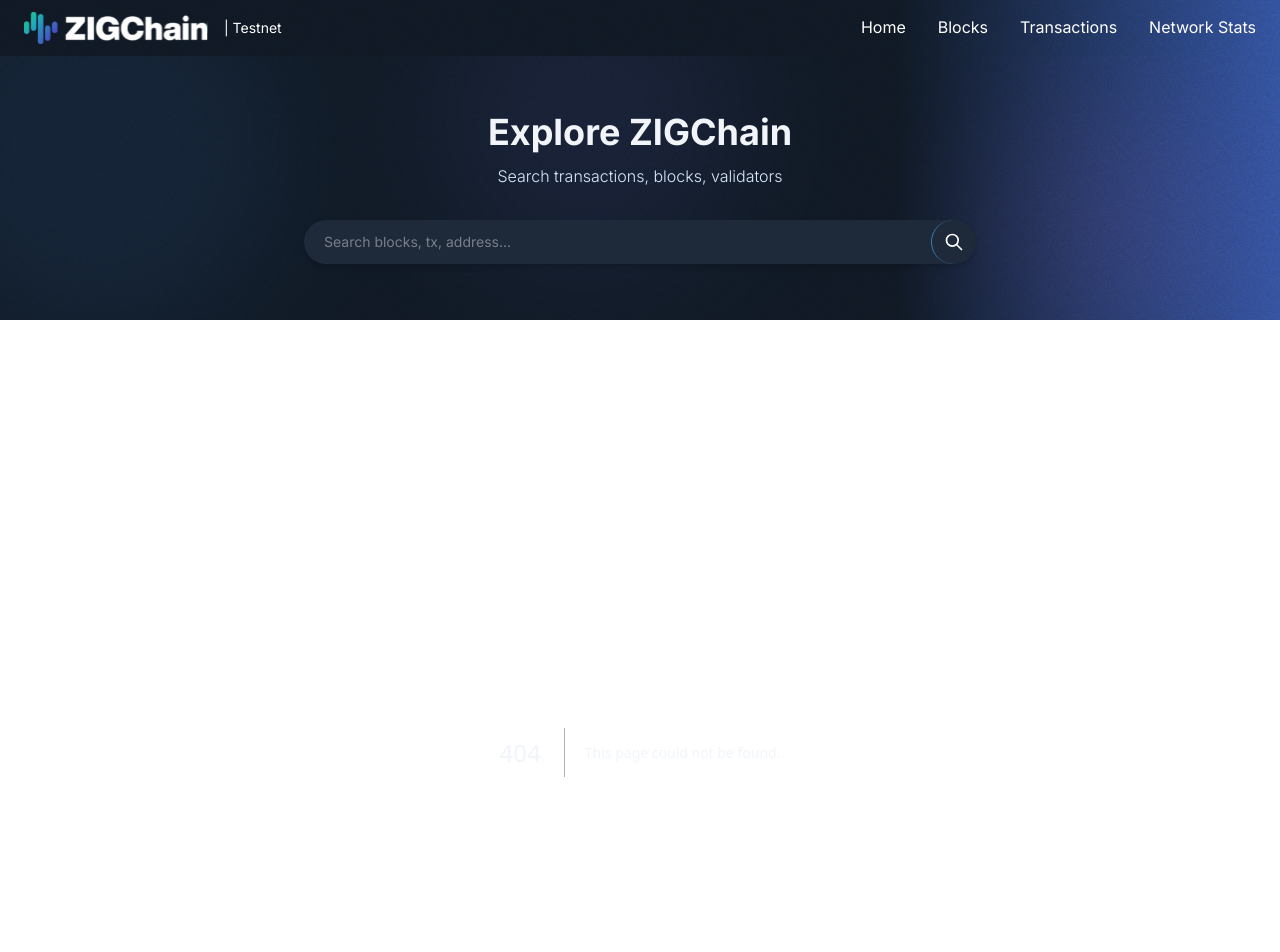
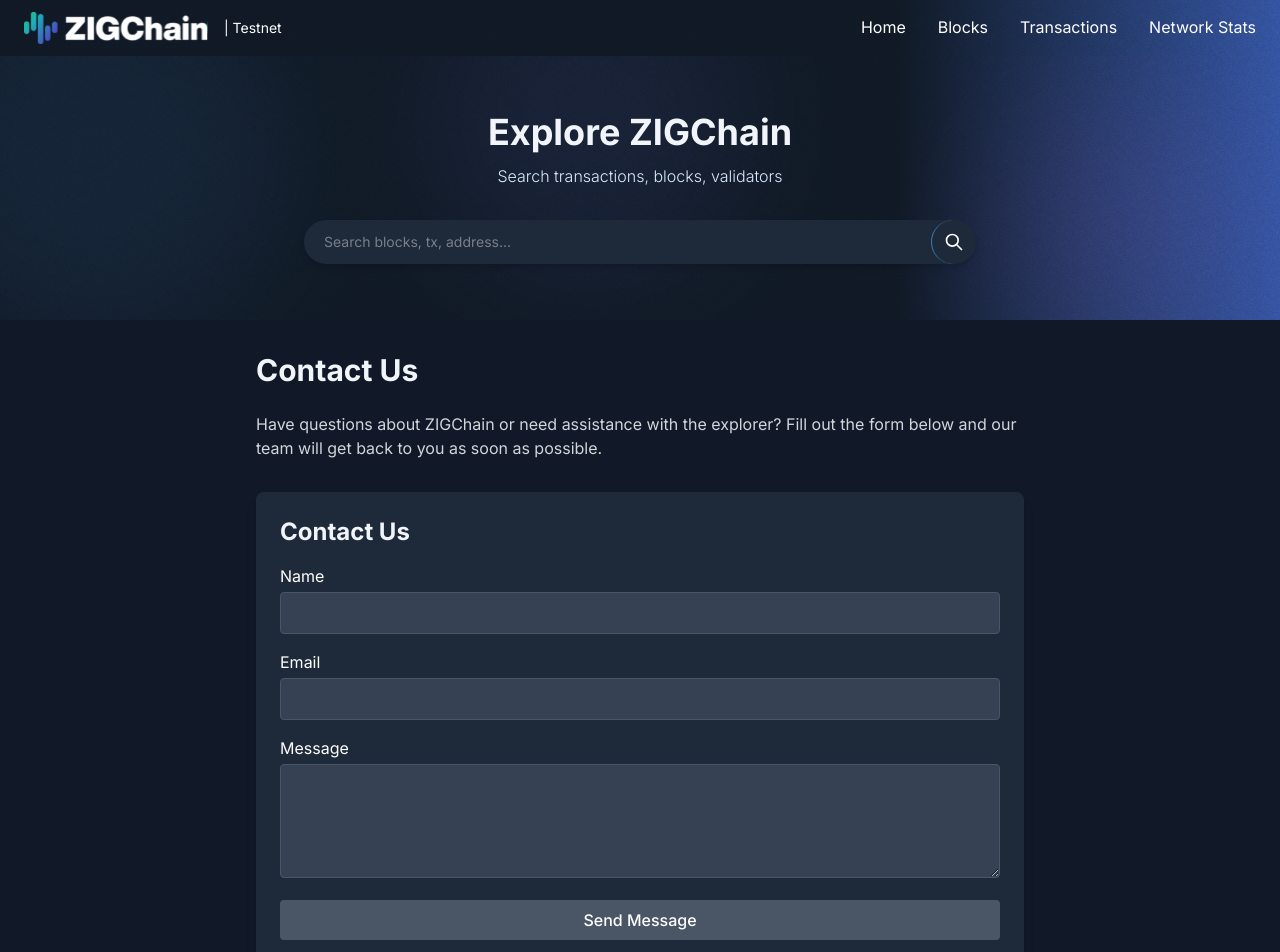
Before and after one commit to saadaltafofficial/zigchain-explorer, a Next.js app: page /contact in a window 1280 px wide. Before the commit this address had no page. Shown: the top 952 px of the page. Built offline with nearby package versions, Linux system fonts and the light colour scheme.

Commit message:
cloudfareadded

```diff
--- /dev/null
+++ b/app/api/verify-turnstile/route.ts
@@ -0,0 +1,60 @@
+import { NextRequest, NextResponse } from 'next/server';
+
+// Cloudflare Turnstile verification endpoint
+const TURNSTILE_VERIFY_URL = 'https://challenges.cloudflare.com/turnstile/v0/siteverify';
+// Your secret key from Cloudflare Turnstile
+const TURNSTILE_SECRET_KEY = '0x4AAAAAABew5Em_yqc4KU03gAblPApA_FY';
+
+export async function POST(request: NextRequest) {
+  try {
+    const { token } = await request.json();
+
+    if (!token) {
+      return NextResponse.json(
+        { success: false, error: 'Missing token' },
+        { status: 400 }
+      );
+    }
+
+    // Verify the token with Cloudflare
+    const formData = new URLSearchParams();
+    formData.append('secret', TURNSTILE_SECRET_KEY);
+    formData.append('response', token);
+
+    // Add the user's IP address if available
+    const ip = request.headers.get('x-forwarded-for');
+    if (ip) {
+      formData.append('remoteip', ip);
+    }
+
+    const result = await fetch(TURNSTILE_VERIFY_URL, {
+      method: 'POST',
+      body: formData,
+      headers: {
+        'Content-Type': 'application/x-www-form-urlencoded',
+      },
+    });
+
+    const outcome = await result.json();
+
+    if (outcome.success) {
+      return NextResponse.json({ success: true });
+    } else {
+      console.error('Turnstile verification failed:', outcome);
+      return NextResponse.json(
+        {
+          success: false,
+          error: 'Verification failed',
+          details: outcome['error-codes']
+        },
+        { status: 400 }
+      );
+    }
+  } catch (error) {
+    console.error('Error verifying Turnstile token:', error);
+    return NextResponse.json(
+      { success: false, error: 'Internal server error' },
+      { status: 500 }
+    );
+  }
+}
--- /dev/null
+++ b/app/components/ContactForm.tsx
@@ -0,0 +1,145 @@
+'use client';
+
+import { useState } from 'react';
+import Turnstile from './Turnstile';
+
+const ContactForm = () => {
+  const [name, setName] = useState('');
+  const [email, setEmail] = useState('');
+  const [message, setMessage] = useState('');
+  const [turnstileToken, setTurnstileToken] = useState<string | null>(null);
+  const [isSubmitting, setIsSubmitting] = useState(false);
+  const [submitStatus, setSubmitStatus] = useState<{ success?: boolean; message?: string } | null>(null);
+
+  const handleSubmit = async (e: React.FormEvent) => {
+    e.preventDefault();
+
+    if (!turnstileToken) {
+      setSubmitStatus({
+        success: false,
+        message: 'Please complete the Cloudflare Turnstile challenge'
+      });
+      return;
+    }
+
+    setIsSubmitting(true);
+    setSubmitStatus(null);
+
+    try {
+      // First verify the Turnstile token
+      const verifyResponse = await fetch('/api/verify-turnstile', {
+        method: 'POST',
+        headers: { 'Content-Type': 'application/json' },
+        body: JSON.stringify({ token: turnstileToken }),
+      });
+
+      const verifyResult = await verifyResponse.json();
+
+      if (!verifyResult.success) {
+        throw new Error(verifyResult.error || 'Turnstile verification failed');
+      }
+
+      // Now proceed with submitting the form data
+      // For a real implementation, you would send the form data to your backend
+      // const response = await fetch('/api/contact', {
+      //   method: 'POST',
+      //   headers: { 'Content-Type': 'application/json' },
+      //   body: JSON.stringify({ name, email, message }),
+      // });
+
+      // For now, we'll just simulate a successful submission
+      await new Promise(resolve => setTimeout(resolve, 1000));
+
+      setSubmitStatus({
+        success: true,
+        message: 'Your message has been sent successfully!'
+      });
+
+      // Reset form
+      setName('');
+      setEmail('');
+      setMessage('');
+      setTurnstileToken(null);
+
+    } catch (error) {
+      setSubmitStatus({
+        success: false,
+        message: 'An error occurred. Please try again later.'
+      });
+    } finally {
+      setIsSubmitting(false);
+    }
+  };
+
+  return (
+    <div className="bg-gray-800 p-6 rounded-lg shadow-lg">
+      <h2 className="text-2xl font-bold mb-4">Contact Us</h2>
+
+      <form onSubmit={handleSubmit} className="space-y-4">
+        <div>
+          <label htmlFor="name" className="block mb-1">Name</label>
+          <input
+            type="text"
+            id="name"
+            value={name}
+            onChange={(e) => setName(e.target.value)}
+            required
+            className="w-full px-4 py-2 rounded bg-gray-700 text-white border border-gray-600 focus:outline-none focus:ring-2 focus:ring-blue-500"
+          />
+        </div>
+
+        <div>
+          <label htmlFor="email" className="block mb-1">Email</label>
+          <input
+            type="email"
+            id="email"
+            value={email}
+            onChange={(e) => setEmail(e.target.value)}
+            required
+            className="w-full px-4 py-2 rounded bg-gray-700 text-white border border-gray-600 focus:outline-none focus:ring-2 focus:ring-blue-500"
+          />
+        </div>
+
+        <div>
+          <label htmlFor="message" className="block mb-1">Message</label>
+          <textarea
+            id="message"
+            value={message}
+            onChange={(e) => setMessage(e.target.value)}
+            required
+            rows={4}
+            className="w-full px-4 py-2 rounded bg-gray-700 text-white border border-gray-600 focus:outline-none focus:ring-2 focus:ring-blue-500"
+          />
+        </div>
+
+        <div className="my-4">
+          <Turnstile
+            siteKey="0x4AAAAAABew5HhnhEinNHWQ"
+            onVerify={(token) => setTurnstileToken(token)}
+            theme="dark"
+          />
+        </div>
+
+        <button
+          type="submit"
+          disabled={isSubmitting || !turnstileToken}
+          className={`w-full py-2 px-4 rounded font-medium ${
+            isSubmitting || !turnstileToken
+              ? 'bg-gray-600 cursor-not-allowed'
+              : 'bg-blue-600 hover:bg-blue-700'
+          } transition-colors`}
+        >
+          {isSubmitting ? 'Sending...' : 'Send Message'}
+        </button>
+
+        {submitStatus && (
+          <div className={`p-3 rounded ${submitStatus.success ? 'bg-green-800/50' : 'bg-red-800/50'}`}>
+            {submitStatus.message}
+          </div>
+        )}
+      </form>
+    </div>
+  );
+};
+
+export default ContactForm;
--- /dev/null
+++ b/app/components/Turnstile.tsx
@@ -0,0 +1,70 @@
+'use client';
+
+import { useEffect, useRef } from 'react';
+
+interface TurnstileProps {
+  siteKey: string;
+  onVerify?: (token: string) => void;
+  action?: string;
+  theme?: 'light' | 'dark' | 'auto';
+  size?: 'normal' | 'compact';
+  className?: string;
+}
+
+const Turnstile = ({
+  siteKey,
+  onVerify,
+  action,
+  theme = 'dark',
+  size = 'normal',
+  className = '',
+}: TurnstileProps) => {
+  const containerRef = useRef<HTMLDivElement>(null);
+  const widgetIdRef = useRef<string | null>(null);
+
+  useEffect(() => {
+    // Ensure window.turnstile is available
+    if (!window.turnstile) {
+      const checkTurnstile = setInterval(() => {
+        if (window.turnstile) {
+          clearInterval(checkTurnstile);
+          renderWidget();
+        }
+      }, 100);
+
+      return () => clearInterval(checkTurnstile);
+    } else {
+      renderWidget();
+    }
+
+    function renderWidget() {
+      if (!containerRef.current) return;
+
+      // Reset if already rendered
+      if (widgetIdRef.current) {
+        window.turnstile.reset(widgetIdRef.current);
+      }
+
+      // Render the widget
+      widgetIdRef.current = window.turnstile.render(containerRef.current, {
+        sitekey: siteKey,
+        callback: (token: string) => {
+          onVerify && onVerify(token);
+        },
+        'theme': theme,
+        'size': size,
+        'action': action,
+      });
+    }
+
+    return () => {
+      if (widgetIdRef.current) {
+        window.turnstile.remove(widgetIdRef.current);
+      }
+    };
+  }, [siteKey, onVerify, action, theme, size]);
+
+  return <div ref={containerRef} className={className} />;
+};
+
+export default Turnstile;
--- /dev/null
+++ b/app/contact/page.tsx
@@ -0,0 +1,21 @@
+import React from 'react';
+import ContactForm from '../components/ContactForm';
+
+export const metadata = {
+  title: 'Contact Us - ZIGChain Explorer',
+  description: 'Get in touch with the ZIGChain Explorer team',
+};
+
+export default function ContactPage() {
+  return (
+    <div className="max-w-3xl mx-auto">
+      <h1 className="text-3xl font-bold mb-6">Contact Us</h1>
+      <p className="mb-8 text-gray-300">
+        Have questions about ZIGChain or need assistance with the explorer?
+        Fill out the form below and our team will get back to you as soon as possible.
+      </p>
+
+      <ContactForm />
+    </div>
+  );
+}
--- a/app/layout.tsx
+++ b/app/layout.tsx
@@ -28,6 +28,7 @@
         <meta name="viewport" content="width=device-width, initial-scale=1" />
         <meta name="color-scheme" content="dark" />
         <meta name="theme-color" content="#111827" />
+        <script src="https://challenges.cloudflare.com/turnstile/v0/api.js" async defer></script>
         <style dangerouslySetInnerHTML={{ __html: `
           :root { color-scheme: dark; }
           /* Hide scrollbar for Chrome, Safari and Opera */
--- /dev/null
+++ b/types/turnstile.d.ts
@@ -0,0 +1,28 @@
+interface TurnstileOptions {
+  sitekey: string;
+  callback?: (token: string) => void;
+  'expired-callback'?: () => void;
+  'error-callback'?: (error: any) => void;
+  theme?: 'light' | 'dark' | 'auto';
+  tabindex?: number;
+  size?: 'normal' | 'compact';
+  action?: string;
+  cData?: string;
+  retry?: 'auto' | 'never';
+  'retry-interval'?: number;
+  'refresh-expired'?: 'auto' | 'manual' | 'never';
+}
+
+interface Turnstile {
+  render: (
+    container: HTMLElement | string,
+    options: TurnstileOptions
+  ) => string;
+  reset: (widgetId: string) => void;
+  remove: (widgetId: string) => void;
+  getResponse: (widgetId: string) => string | undefined;
+}
+
+interface Window {
+  turnstile: Turnstile;
+}
```
